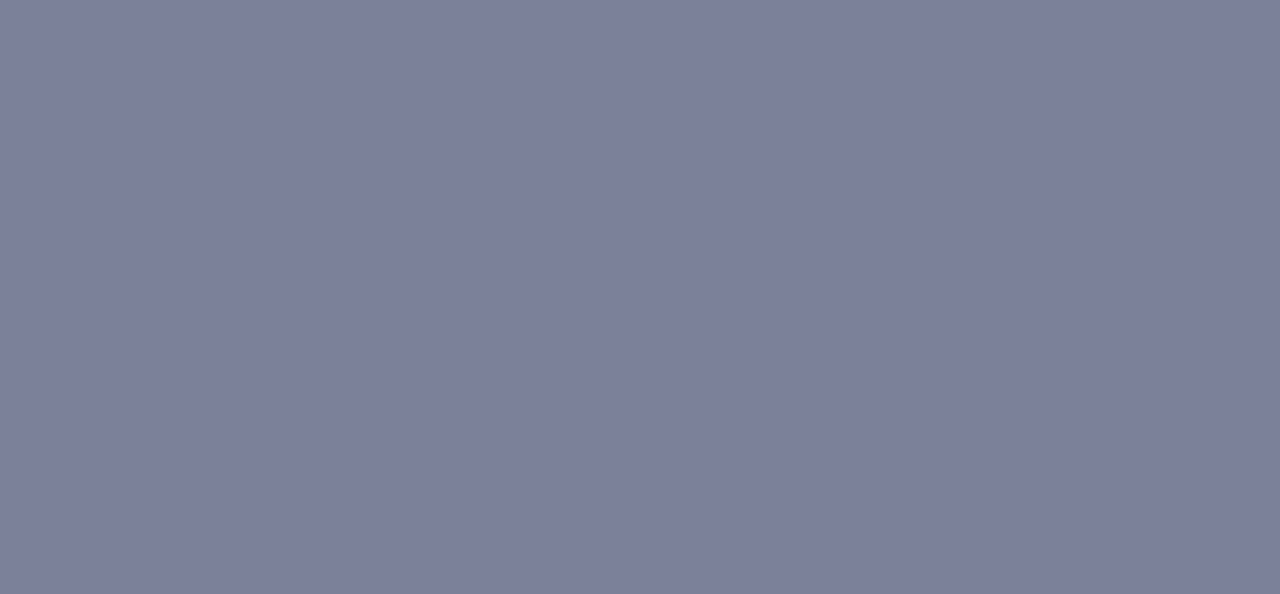
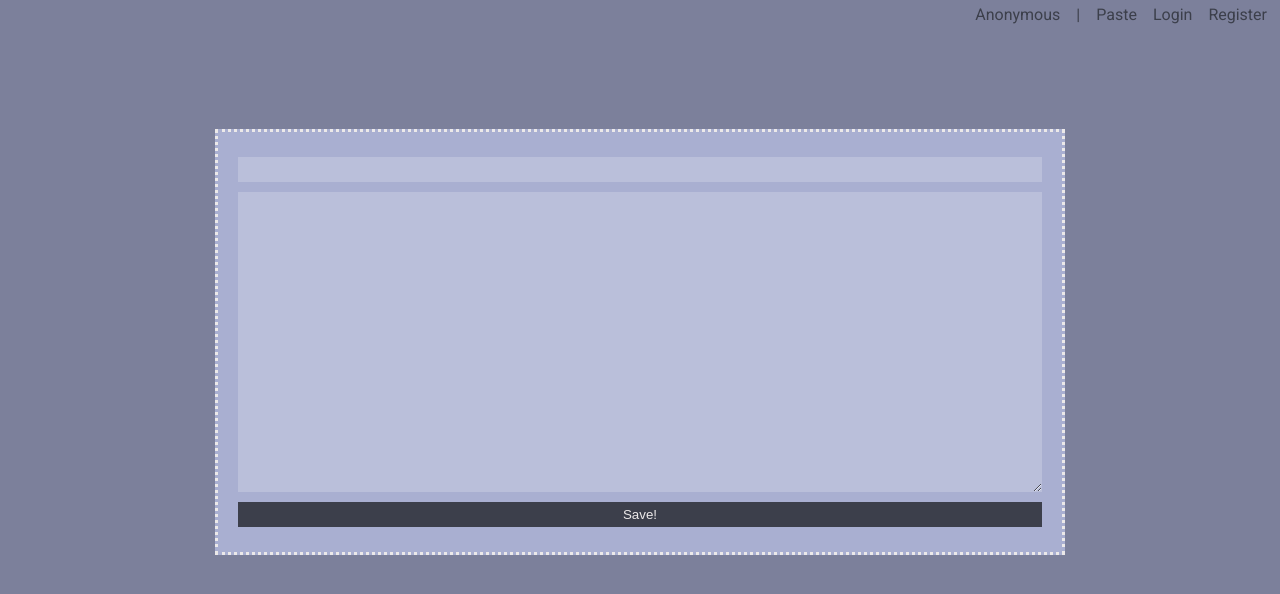
Before and after one commit to d4sein/Pastebin, a Vue app in the folder frontend/: page /edit/1 in a window 1280 px wide. Shown: the top 594 px of the page. Built offline with nearby package versions, Linux system fonts and the light colour scheme; no server answers.

Commit message:
Added last view (Edit) and fishined last features for user

```diff
--- a/frontend/src/components/DashboardInterface.vue
+++ b/frontend/src/components/DashboardInterface.vue
@@ -7,13 +7,13 @@
         <div class="dashboard-label"><h3>Created</h3></div>
         <div class="dashboard-label"><h3>Last Edited</h3></div>
       </div>
-      <div class="dashboard-paste-container" v-for="paste in pastes.pastes" :key=paste.title>
+      <div class="dashboard-paste-container" v-for="paste in pastes.pastes" :key="paste.address">
         <div class="dashboard-paste-item"><h3>{{ paste.title }}</h3></div>
         <div class="dashboard-paste-item"><h3>{{ paste.address }}</h3></div>
         <div class="dashboard-paste-item"><h3>{{ paste.created }}</h3></div>
         <div class="dashboard-paste-item"><h3>{{ paste.last_edited }}</h3></div>
-        <button>Edit</button>
-        <button>Delete</button>
+        <button @click="editPaste(paste)">Edit</button>
+        <button @click="deletePaste(paste)">Delete</button>
       </div>
     </div>
   </div>
@@ -25,6 +25,23 @@ import store from '../assets/static/vuex_config'
 
 export default Vue.extend({
   name: 'dashboard-interface',
+  methods: {
+    editPaste: function (paste: any) {
+      this.$router.push(`edit/${paste.address}`)
+    },
+    deletePaste: function (paste: any) {
+      let token: any = {
+        'x-access-token': store.getters.token
+      }
+
+      this.axios
+        .delete(`paste?address=${paste.address}`, { headers: token })
+        .then(response => {
+          location.reload()
+        })
+        .catch(e => console.log(e))
+    }
+  },
   data () {
     return {
       pastes: {}
@@ -113,6 +130,7 @@ export default Vue.extend({
     background: none;
     border: none;
     font-size: 14px;
+    font-weight: 300;
     color: @dark-gray;
 
     &:hover {
@@ -125,8 +143,8 @@ export default Vue.extend({
   padding: 5px;
   h3 {
     color: @dark-gray;
-    font-size: 16px;
-    font-weight: 400;
+    font-size: 14px;
+    font-weight: 300;
   }
 }
 </style>
--- a/frontend/src/components/MainHeader.vue
+++ b/frontend/src/components/MainHeader.vue
@@ -1,17 +1,17 @@
 <template>
   <div id="main-header">
     <ul v-if="user.username">
-      <li><router-link to="dashboard">{{ user.username }}</router-link></li>
+      <li><router-link to="../dashboard">{{ user.username }}</router-link></li>
       <li>|</li>
-      <li><router-link to="paste">Paste</router-link></li>
-      <li><router-link to="login">Logout</router-link></li>
+      <li><router-link to="../paste">Paste</router-link></li>
+      <li><router-link to="../login">Logout</router-link></li>
     </ul>
     <ul v-else>
       <li>Anonymous</li>
       <li>|</li>
-      <li><router-link to="paste">Paste</router-link></li>
-      <li><router-link to="login">Login</router-link></li>
-      <li><router-link to="register">Register</router-link></li>
+      <li><router-link to="../paste">Paste</router-link></li>
+      <li><router-link to="../login">Login</router-link></li>
+      <li><router-link to="../register">Register</router-link></li>
     </ul>
   </div>
 </template>
--- a/frontend/src/components/PasteContentInterface.vue
+++ b/frontend/src/components/PasteContentInterface.vue
@@ -1,5 +1,18 @@
 <template>
-  <div id="paste-content-interface"></div>
+  <div id="paste-content-interface">
+    <div id="paste-content-flex-container">
+      <form id="paste-content-form">
+        <input id="paste-content-form-title" v-model="paste.title">
+        <textarea
+          id="paste-content-form-text"
+          v-model="paste.content"
+          spellcheck="false"
+          cols="30" rows="15"
+        >
+        </textarea>
+      </form>
+    </div>
+  </div>
 </template>
 
 <script lang="ts">
@@ -8,10 +21,53 @@ import '../assets/static/axios_config'
 import store from '../assets/static/vuex_config'
 
 export default Vue.extend({
-  name: 'paste-content-interface'
+  name: 'paste-content-interface',
+  data () {
+    return {
+      paste: {}
+    }
+  },
+  created () {
+    let address = this.$route.params.address
+
+    this.axios
+      .get(`paste?address=${address}`)
+      .then(response => {
+        this.paste = response.data
+      })
+      .catch(e => console.log(e))
+  }
 })
 </script>
 
 <style lang="less" scoped>
 @import '../assets/static/config';
+
+#paste-content-flex-container {
+  .window-container-style();
+
+  width: 850px;
+  margin: auto;
+  margin-top: 100px;
+}
+
+#paste-content-form {
+  width: 100%;
+  display: flex;
+  flex-direction: column;
+}
+
+#paste-content-form-title {
+  .text-input-style();
+
+  height: 25px;
+  margin: 5px 0;
+}
+
+#paste-content-form-text {
+  .text-input-style();
+
+  height: 300px;
+  margin: 5px 0;
+}
 </style>
--- /dev/null
+++ b/frontend/src/components/PasteEditInterface.vue
@@ -0,0 +1,101 @@
+<template>
+  <div id="paste-edit-interface">
+    <div id="paste-edit-flex-container">
+      <form id="paste-edit-form" @submit.prevent="savePaste">
+        <input id="paste-edit-form-title" v-model="paste.title">
+        <textarea
+          id="paste-edit-form-text"
+          v-model="paste.content"
+          spellcheck="false"
+          cols="30" rows="15"
+        >
+        </textarea>
+        <div id="paste-edit-form-btn">
+          <button type="submit">Save!</button>
+        </div>
+      </form>
+    </div>
+  </div>
+</template>
+
+<script lang="ts">
+import Vue from 'vue'
+import '../assets/static/axios_config'
+import store from '../assets/static/vuex_config'
+
+export default Vue.extend({
+  name: 'paste-content-interface',
+  methods: {
+    savePaste: function () {
+      let token: any = {
+        'x-access-token': store.getters.token
+      }
+
+      this.axios
+        .put(`paste?address=${this.address}`, this.paste, { headers: token })
+        .then(response => {
+          this.$router.push(`../paste/${this.address}`)
+        })
+        .catch(e => console.log(e))
+    }
+  },
+  data () {
+    return {
+      paste: {},
+      address: ''
+    }
+  },
+  created () {
+    this.address = this.$route.params.address
+
+    this.axios
+      .get(`paste?address=${this.address}`)
+      .then(response => {
+        this.paste = response.data
+      })
+      .catch(e => console.log(e))
+  }
+})
+</script>
+
+<style lang="less" scoped>
+@import '../assets/static/config';
+
+#paste-edit-flex-container {
+  .window-container-style();
+
+  width: 850px;
+  margin: auto;
+  margin-top: 100px;
+}
+
+#paste-edit-form {
+  width: 100%;
+  display: flex;
+  flex-direction: column;
+}
+
+#paste-edit-form-title {
+  .text-input-style();
+
+  height: 25px;
+  margin: 5px 0;
+}
+
+#paste-edit-form-text {
+  .text-input-style();
+
+  height: 300px;
+  margin: 5px 0;
+}
+
+#paste-edit-form-btn {
+  button {
+    .button-style();
+
+    width: 100%;
+    height: 25px;
+    margin: 5px 0;
+  }
+}
+</style>
--- a/frontend/src/components/PasteInterface.vue
+++ b/frontend/src/components/PasteInterface.vue
@@ -20,7 +20,8 @@
           name="paste"
           spellcheck="false"
           cols="30" rows="15"
-          placeholder="Paste">
+          placeholder="Paste"
+        >
         </textarea>
         <div id="paste-form-btn">
           <button type="submit">Paste!</button>
--- a/frontend/src/router/index.ts
+++ b/frontend/src/router/index.ts
@@ -5,6 +5,7 @@ import Login from '../views/Login.vue'
 import Register from '../views/Register.vue'
 import Dashboard from '../views/Dashboard.vue'
 import PasteContent from '../views/PasteContent.vue'
+import PasteEdit from '../views/PasteEdit.vue'
 
 Vue.use(VueRouter)
 
@@ -19,6 +20,11 @@ const routes = [
     path: '/paste/:address',
     name: 'pasteContent',
     component: PasteContent
+  },
+  {
+    path: '/edit/:address',
+    name: 'pasteEdit',
+    component: PasteEdit
   },
   {
     path: '/login',
--- /dev/null
+++ b/frontend/src/views/PasteEdit.vue
@@ -0,0 +1,21 @@
+<template>
+  <div id="paste-edit">
+    <main-header ref="mainHeader"/>
+    <paste-edit-interface ref="pasteEditInterface"/>
+  </div>
+</template>
+
+<script lang="ts">
+import Vue from 'vue'
+
+import MainHeader from '@/components/MainHeader.vue'
+import PasteEditInterface from '@/components/PasteEditInterface.vue'
+
+export default Vue.extend({
+  name: 'paste-edit',
+  components: {
+    MainHeader,
+    PasteEditInterface
+  }
+})
+</script>
```
Also changed, not shown: 1 other file (tests, documents, lock files or other folders).
